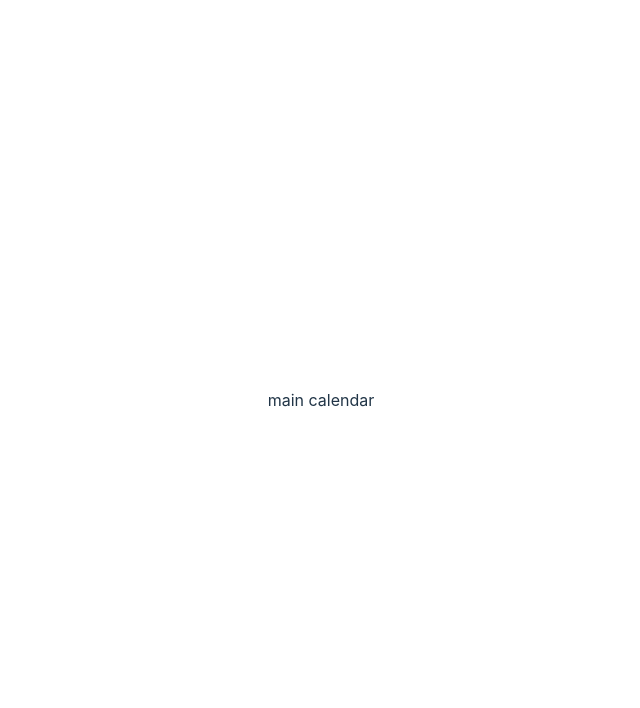
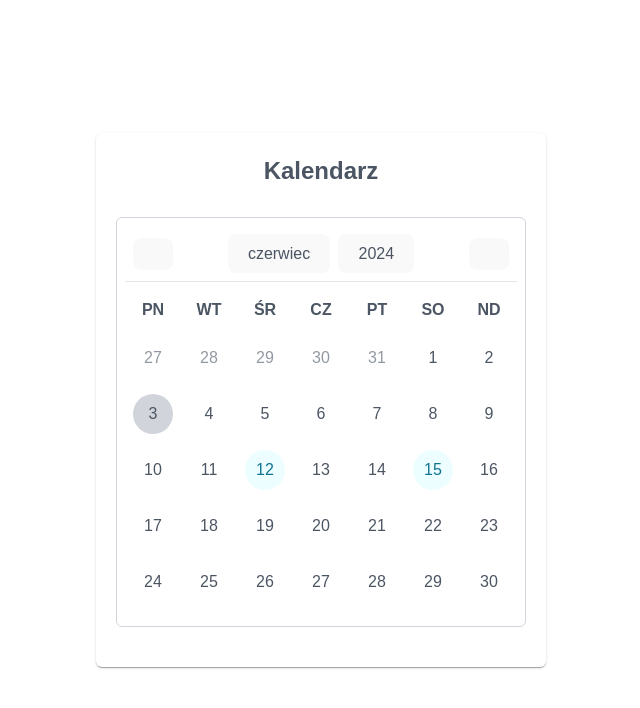
Before and after one commit to mgzyl/shift-planner-ui, a React (Vite) app: page / in a window 1280 px wide. Shown: the top 708 px of the page, without its empty margins (319-959 px from the left). Built offline with nearby package versions, Linux system fonts and the light colour scheme; a web font is replaced by a local one.

Commit message:
initial commit

```diff
--- a/src/App.tsx
+++ b/src/App.tsx
@@ -1,11 +1,11 @@
 import './App.css'
-import MainCalendar from './features/MainCalendar'
+import Scheduler from './features/Scheduler/Scheduler'
 
 function App() {
 
   return (
       <div className="card">
-        <MainCalendar></MainCalendar>
+        <Scheduler></Scheduler>
       </div>
   )
 }
--- /dev/null
+++ b/src/features/Scheduler/DayCard/DayCard.tsx
@@ -0,0 +1,15 @@
+import React from "react";
+import DayScheduler from "./DayScheduler/DayScheduler";
+
+type Props = {
+    selectedDate: Date | undefined;
+}
+
+function DayCard(props: Props) {
+
+    return <div>
+        {props.selectedDate ? <DayScheduler selectedDate={props.selectedDate} /> : null}
+    </div>
+}
+
+export default DayCard;
--- /dev/null
+++ b/src/features/Scheduler/DayCard/DayScheduler/DayScheduler.tsx
@@ -0,0 +1,24 @@
+import React from "react";
+import { Card } from 'primereact/card';
+import { Calendar } from 'primereact/calendar';
+
+type Props = {
+    selectedDate: Date;
+}
+
+function DayScheduler(props: Props) {
+
+
+    return <Card>
+            <Calendar
+                value={props.selectedDate}
+                disabled
+                dateFormat={"d MM yy"}
+                locale="pl"/>
+            <div >
+
+            </div>
+        </Card>
+}
+
+export default DayScheduler;
--- /dev/null
+++ b/src/features/Scheduler/PreviewCalendarCard/PreviewCalendarCard.tsx
@@ -0,0 +1,26 @@
+import { Calendar } from 'primereact/calendar';
+import { Card } from 'primereact/card';
+import { SelectedDateType } from '../Scheduler';
+
+type Props = {
+    setSelectedDate: (date: SelectedDateType) => void;
+    filledDates: Date[];
+}
+
+function PreviewCalendarCard(props: Props) {
+
+    return (
+        <Card title={"Kalendarz"}>
+            <Calendar
+                value={props.filledDates}
+                view="date"
+                dateFormat="mm/yy"
+                inline
+                selectionMode="multiple"
+                onSelect={(e) => props.setSelectedDate(e.value)}
+                locale='pl'
+            />
+        </Card>)
+}
+
+export default PreviewCalendarCard;
--- /dev/null
+++ b/src/features/Scheduler/Scheduler.tsx
@@ -0,0 +1,25 @@
+import React, { useState } from "react";
+import PreviewCalendarCard from "./PreviewCalendarCard/PreviewCalendarCard";
+import DayCard from "./DayCard/DayCard";
+
+export type SelectedDateType = undefined | null | string | Date | Date[];
+
+function Scheduler() {
+    const [previewDate, setPreviewDate] = useState<undefined | Date>();
+    const filledDates = [new Date(2024, 5, 12), new Date(2024, 5, 15)];
+
+    const setSelectedDate = (selectedDate: SelectedDateType) => {
+        if(selectedDate instanceof Date) {
+            setPreviewDate(selectedDate);
+        } else {
+            setPreviewDate(undefined);
+        }
+    }
+
+    return <div>
+        <PreviewCalendarCard filledDates={filledDates} setSelectedDate={setSelectedDate}/>
+        <DayCard selectedDate={previewDate}/>
+    </div>
+}
+
+export default Scheduler;
--- a/src/main.tsx
+++ b/src/main.tsx
@@ -2,9 +2,24 @@ import React from 'react'
 import ReactDOM from 'react-dom/client'
 import App from './App.tsx'
 import './index.css'
+import { PrimeReactProvider } from 'primereact/api';
+import "primereact/resources/themes/lara-light-cyan/theme.css";
+import { addLocale } from 'primereact/api';
+
+addLocale('pl', {
+  firstDayOfWeek: 1,
+  dayNames: ['niedziela', 'poniedziałek', 'wtorek', 'środa', 'czwartek', 'piątek', 'sobota'],
+  dayNamesShort: ['nie', 'pon', 'wt', 'śr', 'czw', 'pi', 'sob'],
+  dayNamesMin: ['ND', 'PN', 'WT', 'ŚR', 'CZ', 'PT', 'SO'],
+  monthNames: ['styczeń', 'luty', 'marzec', 'kwiecień', 'maj', 'czerwiec', 'lipiec', 'sierpień', 'wrzesień', 'październik', 'listopad', 'grudzień'],
+  monthNamesShort: ['sty', 'lut', 'mar', 'kwi', 'maj', 'cze', 'lip', 'sie', 'wrz', 'paź', 'lis', 'gru'],
+  today: 'Dziś',
+});
 
 ReactDOM.createRoot(document.getElementById('root')!).render(
   <React.StrictMode>
-    <App />
+    <PrimeReactProvider>
+      <App />
+    </PrimeReactProvider>
   </React.StrictMode>,
 )
```
Also changed, not shown: src/features/Scheduler/DayCard/DayScheduler/DayScheduler.module.css (added).
